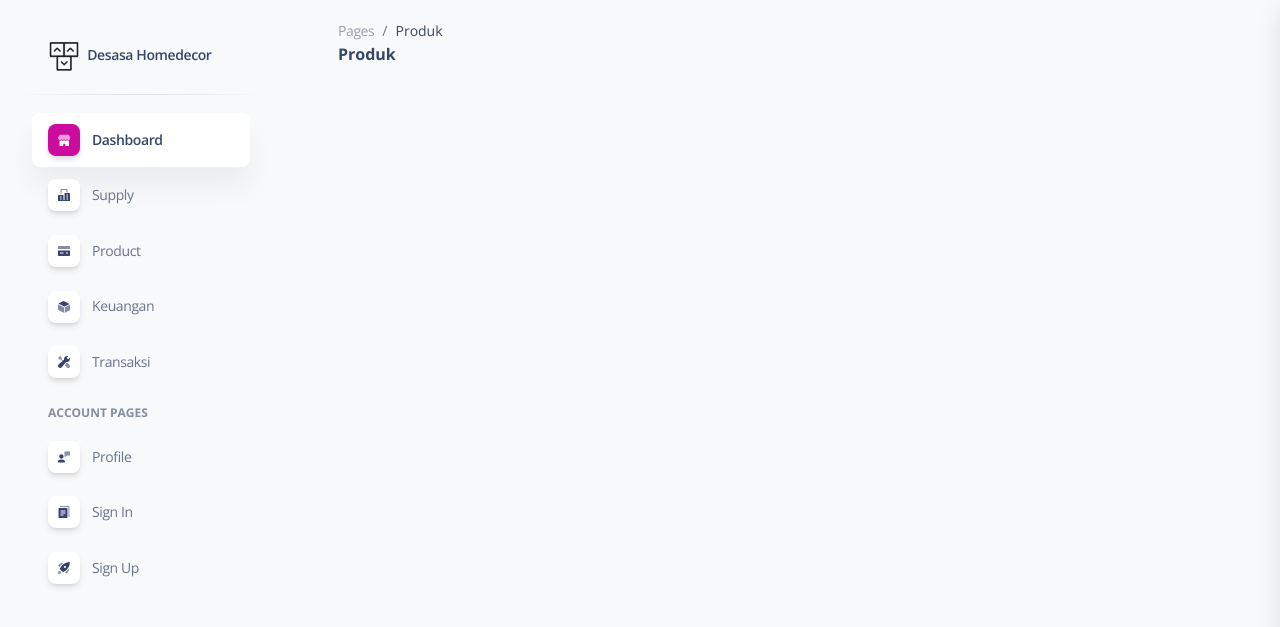
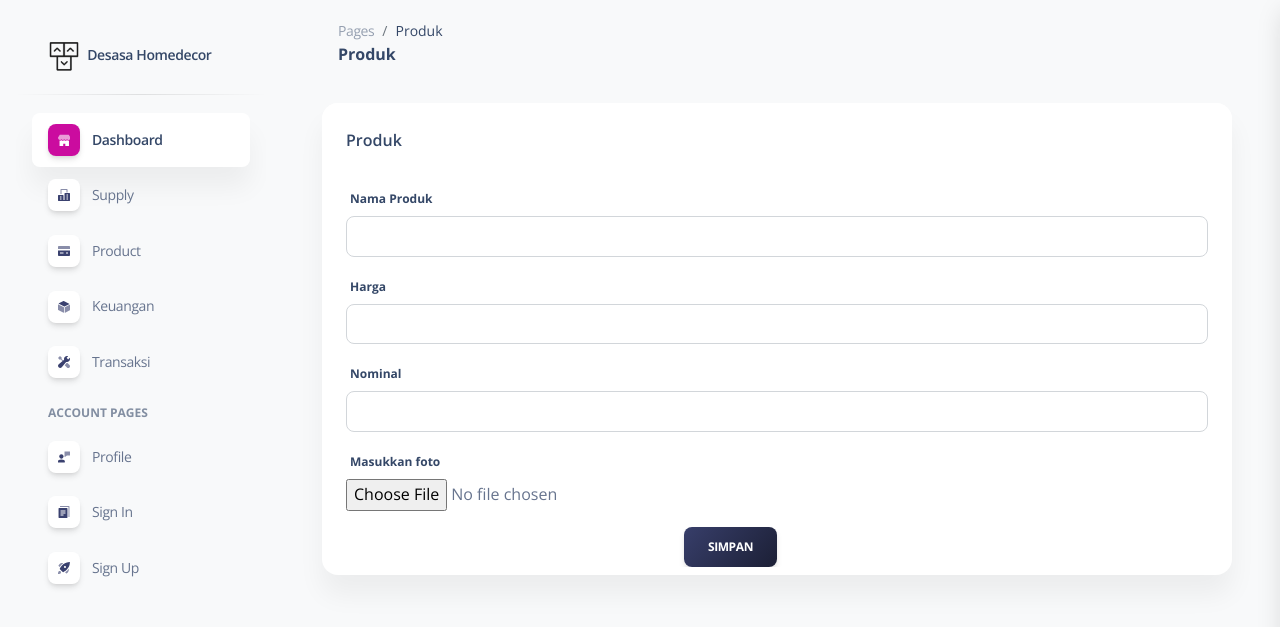
Before and after one commit to ditafaradila/desasaHD, a CodeIgniter 4 app: template app/Views/toko/produk.php in a window 1280 px wide. Shown: the top 627 px of the page. Run offline with PHP 8.4 and a stand-in for CodeIgniter, Linux system fonts and the light colour scheme; the template is opened without the code that fills it, so the values that code supplies are empty; some libraries are stand-ins or nearby versions; grey boxes are pictures that could not be loaded.

Commit message:
produuuuk

```diff
--- a/app/Views/toko/produk.php
+++ b/app/Views/toko/produk.php
@@ -14,6 +14,88 @@
     </div>
 </nav>
 
+<form method="POST" action="/storePengeluaran">
+    <div class="container-fluid py-4">
+        <div class="row">
+            <div class="col-12">
+                <div class="card mb-4">
+                    <div class="card-header pb-0">
+                        <h6>Produk</h6>
+                    </div>
+                    <div class="card-body px-4 pt-4 pb-2">
+                        <div class="table-responsive p-0">
+                            <form>
+                                <div class="form-group">
+                                    <label for="sumber">Nama Produk</label>
+                                    <input type="text" class="form-control" name="keperluan" id="keperluan">
+                                </div>
+                                <div class="form-group">
+                                    <label for="tanggal">Harga</label>
+                                    <input type="text" class="form-control" name="tanggal" id="tanggal">
+                                </div>
+                                <div class="form-group">
+                                    <label for="jumlah">Nominal</label>
+                                    <input type="text" class="form-control" name="nominal" id="nominal">
+                                </div>
+                                <div class="form-group">
+                                    <label for="exampleFormControlFile1">Masukkan foto</label>
+                                    <div>
+                                        <input type="file" class="form-control-file" id="exampleFormControlFile1">
+                                    </div>
+                                </div>
+                                <div class="col-6 text-end">
+                                    <button type="submit" class="btn bg-gradient-dark mb-0">SIMPAN</button>
+                                    <!-- <a class="btn bg-gradient-dark mb-0" href="javascript:;"></i>SIMPAN</a> -->
+                                </div>
+                            </form>
+                        </div>
+                    </div>
+                </div>
+            </div>
+        </div>
+    </div>
+</form>
 
+<div class="container-fluid py-4">
+    <div class="row">
+        <div class="col-4">
+            <div class="card" style="width: 18rem;">
+                <img class="card-img-top" src="https://i.pinimg.com/736x/63/61/e9/6361e9674d6ef39af6c25e6a47cfb2f8.jpg"
+                    alt="Card image cap">
+                <div class="card-body">
+                    <h5 class="card-title">Coriolanus Snow</h5>
+                    <p class="card-text">nda dijual bg</p>
+                </div>
+                <div class="plus-minus-element">
+                    <button class="dec plus-minus-element__button">-</button>
+                    <input type="text" name="" value="2">
+                    <button class="inc plus-minus-element__button">+</button>
+                </div>
+            </div>
+        </div>
+    </div>
+</div>
+
+<script>
+     $(".plus-minus-element__button").on("click", function() {
+
+var $button = $(this);
+var oldValue = $button.parent().find("input").val();
+
+if ($button.text() == "+") {
+  var newVal = parseFloat(oldValue) + 1;
+} else {
+ // Don't allow decrementing below zero
+  if (oldValue > 0) {
+    var newVal = parseFloat(oldValue) - 1;
+  } else {
+    newVal = 0;
+  }
+}
+
+$button.parent().find("input").val(newVal);
+
+});
+</script>
 
 <?= $this->endSection() ?>
```
Also changed, not shown: public/assets/css/soft-ui-dashboard.css.
